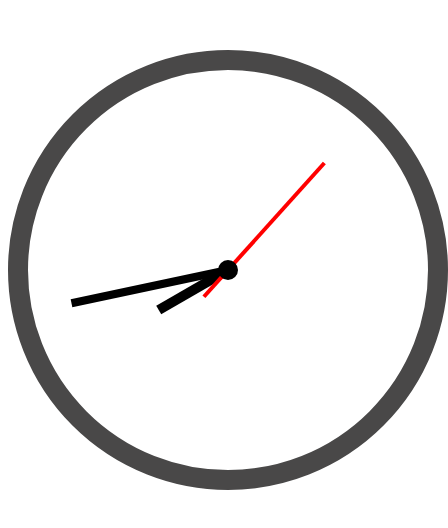
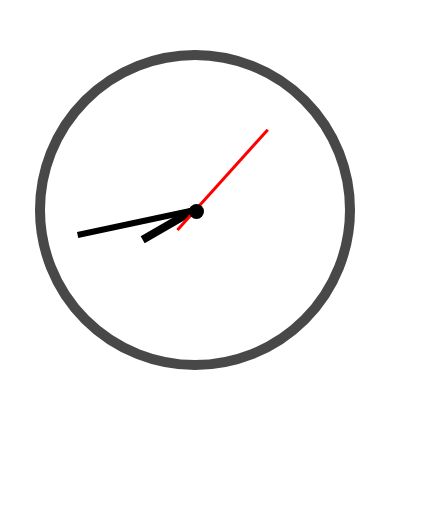
Before and after one commit to krisztin/projects, a plain HTML site: page js30/02clock/index.html in a window 390 px wide. Shown: the whole page, 448 px wide, since content can reach past the window. Drawn offline with Linux system fonts and the light colour scheme.

Commit message:
clock - responsive

```diff
--- a/js30/02clock/style.css
+++ b/js30/02clock/style.css
@@ -21,9 +21,24 @@ main {
   height: 20em;
   position: relative;
   width: 20em;
-    border: 20px solid rgb(73, 72, 72);
-    border-radius: 50%;
+  border: 2rem solid rgb(73, 72, 72);
   margin: 50px auto;
+}
+
+@media only screen and (max-width: 30em) {
+  .clock {
+    height: 15em;
+    width: 15em;
+    border: 1rem solid rgb(73, 72, 72);
+  }
+}
+
+@media only screen and (max-width: 22em) {
+  .clock {
+    height: 10em;
+    width: 10em;
+    border: 0.5rem solid rgb(73, 72, 72);
+  }
 }
 
 .clock:after {
@@ -31,10 +46,8 @@ main {
   border-radius: 50%;
   content: "";
   position: absolute;
-    left: 50%;
-    top: 50%;
-    -webkit-transform: translate(-50%, -50%);
-            transform: translate(-50%, -50%);
+  left: 48%;
+  top: 48%;
   width: 5%;
   height: 5%;
   z-index: 10;
```
Lines whose indentation alone changed are shown as unchanged.
